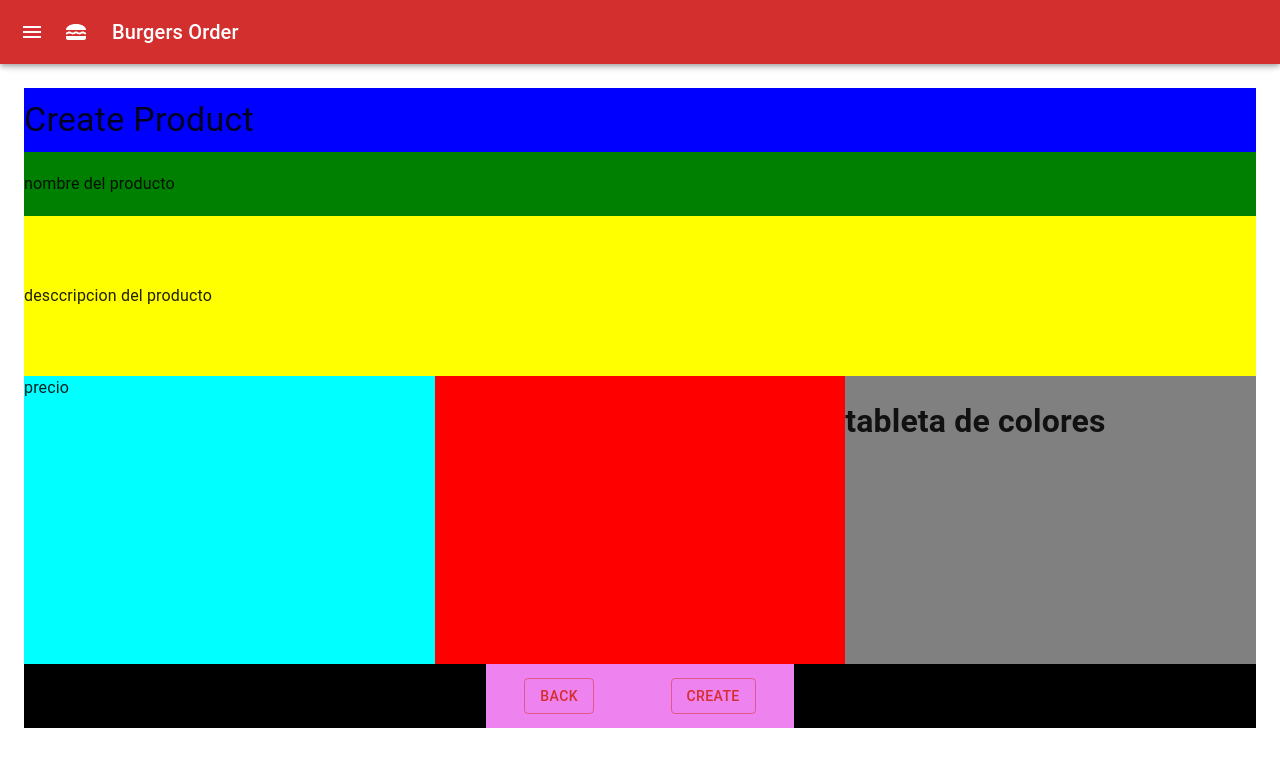
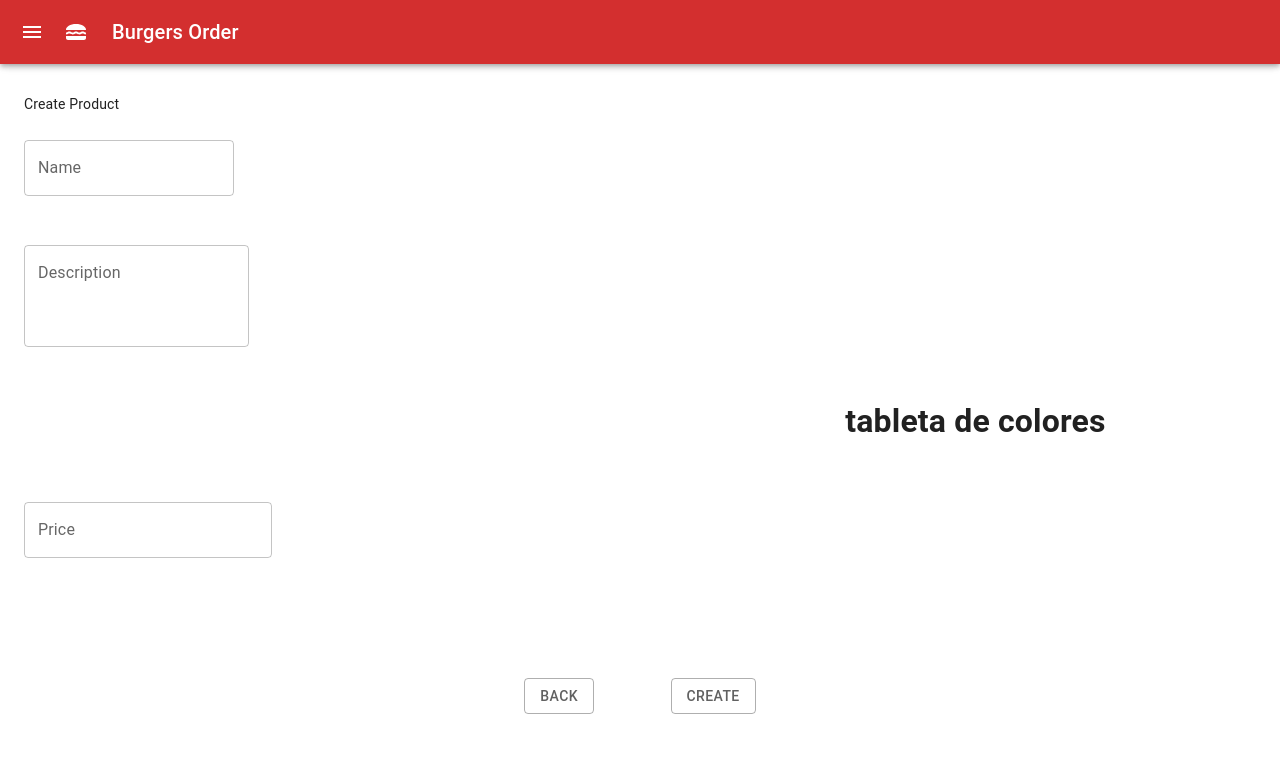
Before and after one commit to fransiri7/burgers-order-client, a React (Create React App) app: page /createProduct in a window 1280 px wide. Shown: the top 766 px of the page. Built offline with nearby package versions, Linux system fonts and the light colour scheme.

Commit message:
se agrego un theme para los colores y se empezaron a colocar los inputs correspondientes

```diff
--- a/src/modules/product/CreateProduct.jsx
+++ b/src/modules/product/CreateProduct.jsx
@@ -1,49 +1,112 @@
-import { Grid, Button, Typography } from "@mui/material";
-import React from "react";
+import { React, useState } from "react";
+import { Button, Grid, TextField, Typography } from "@mui/material";
+import { ThemeProvider, createTheme } from "@mui/material/styles";
+import { grey } from "@mui/material/colors";
+
+const theme = createTheme({
+    palette: {
+        primary: {
+            main: grey[700]
+        },
+        secondary: {
+            light: grey[500],
+            main: grey[500],
+            dark: grey[900]
+        }
+    }
+});
 
 export function CreateProduct() {
+    const [input, setInput] = useState({
+        name: "",
+        description: "",
+        price: "",
+        hexColor: ""
+    });
+
+    const handleChange = event => {
+        event.preventDefault();
+        setInput({ ...input, [event.target.name]: event.target.value });
+    };
     return (
-        <Grid container direction="column" alignItems="center" style={{ backgroundColor: "red", height: "80vh" }}>
-            <Grid item container justifyContent="flex-start" alignItems="center" style={{ backgroundColor: "blue", height: "10%" }}>
+        <ThemeProvider theme={theme}>
+            <Grid container direction="column" alignItems="center" style={{ height: "80vh" }}>
+                <Grid item container justifyContent="flex-start" alignItems="center" style={{ height: "5%" }}>
                     <Grid item>
-                    <Typography variant="h4">Create Product</Typography>
+                        <Typography variant="body2">Create Product</Typography>
                     </Grid>
                 </Grid>
-            <Grid item container alignItems="center" style={{ backgroundColor: "green", height: "10%", width: "100%" }}>
+                <Grid
+                    item
+                    container
+                    alignItems="center"
+                    style={{
+                        // backgroundColor: "green",
+                        height: "15%",
+                        width: "100%"
+                    }}
+                >
                     <Grid item>
-                    <span>nombre del producto</span>
+                        <TextField
+                            id="name"
+                            name="name"
+                            type="text"
+                            label="Name"
+                            multiline
+                            value={input.name}
+                            onChange={handleChange}
+                            style={{ width: "100%" }}
+                        />
                     </Grid>
                 </Grid>
-            <Grid item container alignItems="center" style={{ backgroundColor: "yellow", height: "25%", width: "100%" }}>
+                <Grid
+                    item
+                    container
+                    alignItems="center"
+                    style={{
+                        // backgroundColor: "yellow",
+                        height: "25%",
+                        width: "100%"
+                    }}
+                >
                     <Grid item>
-                    <span>desccripcion del producto</span>
+                        <TextField
+                            id="description"
+                            name="description"
+                            type="text"
+                            label="Description"
+                            multiline
+                            rows={3}
+                            value={input.description}
+                            onChange={handleChange}
+                        />
                     </Grid>
                 </Grid>
                 <Grid item container direction="row" justifyContent="space-between" style={{ height: "45%" }}>
-                <Grid item md={4} style={{ backgroundColor: "cyan" }}>
-                    <span>precio</span>
+                    <Grid item container alignItems="center" md={4} style={{ marginTop: "20px" }}>
+                        <Grid item>
+                            <TextField
+                                id="price"
+                                name="price"
+                                type="number"
+                                min="0"
+                                label="Price"
+                                value={input.price}
+                                onChange={handleChange}
+                            />
                         </Grid>
-                <Grid item md={4} style={{ backgroundColor: "grey" }}>
+                    </Grid>
+                    <Grid
+                        item
+                        md={4}
+                        //  style={{ backgroundColor: "grey" }}
+                    >
                         <h1>tableta de colores</h1>
                     </Grid>
                 </Grid>
 
-            <Grid
-                item
-                container
-                direction="row"
-                justifyContent="center"
-                alignContent="center"
-                style={{ backgroundColor: "black", height: "10%" }}
-            >
-                <Grid
-                    item
-                    container
-                    justifyContent="space-around"
-                    alignItems="center"
-                    md={3}
-                    style={{ backgroundColor: "violet", height: "100%" }}
-                >
+                <Grid item container direction="row" justifyContent="center" alignContent="center" style={{ height: "10%" }}>
+                    <Grid item container justifyContent="space-around" alignItems="center" md={3} style={{ height: "100%" }}>
                         <Grid item>
                             <Button variant="outlined">Back</Button>
                         </Grid>
@@ -53,5 +116,6 @@ export function CreateProduct() {
                     </Grid>
                 </Grid>
             </Grid>
+        </ThemeProvider>
     );
 }
```
Lines whose indentation alone changed are shown as unchanged.
